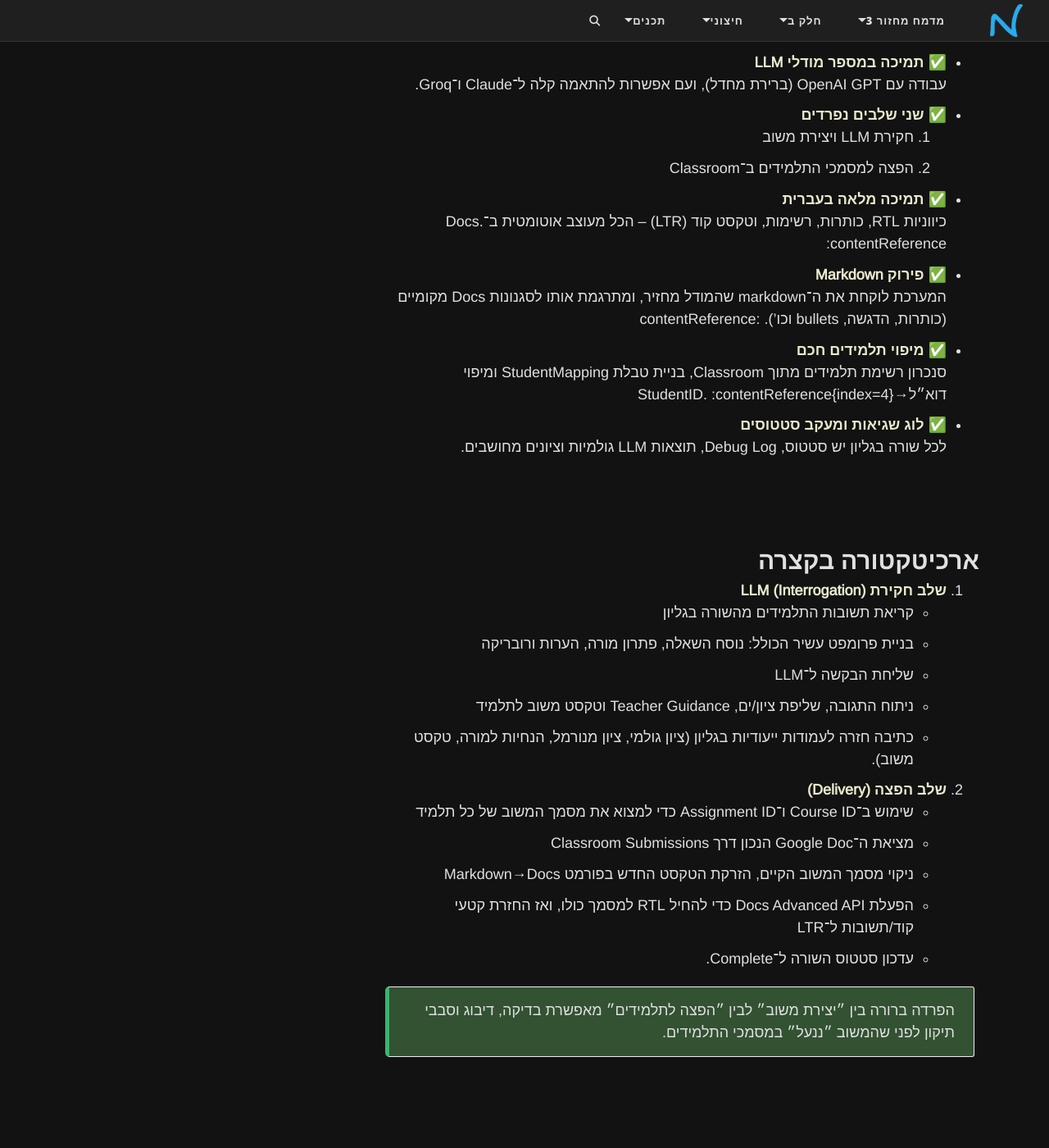
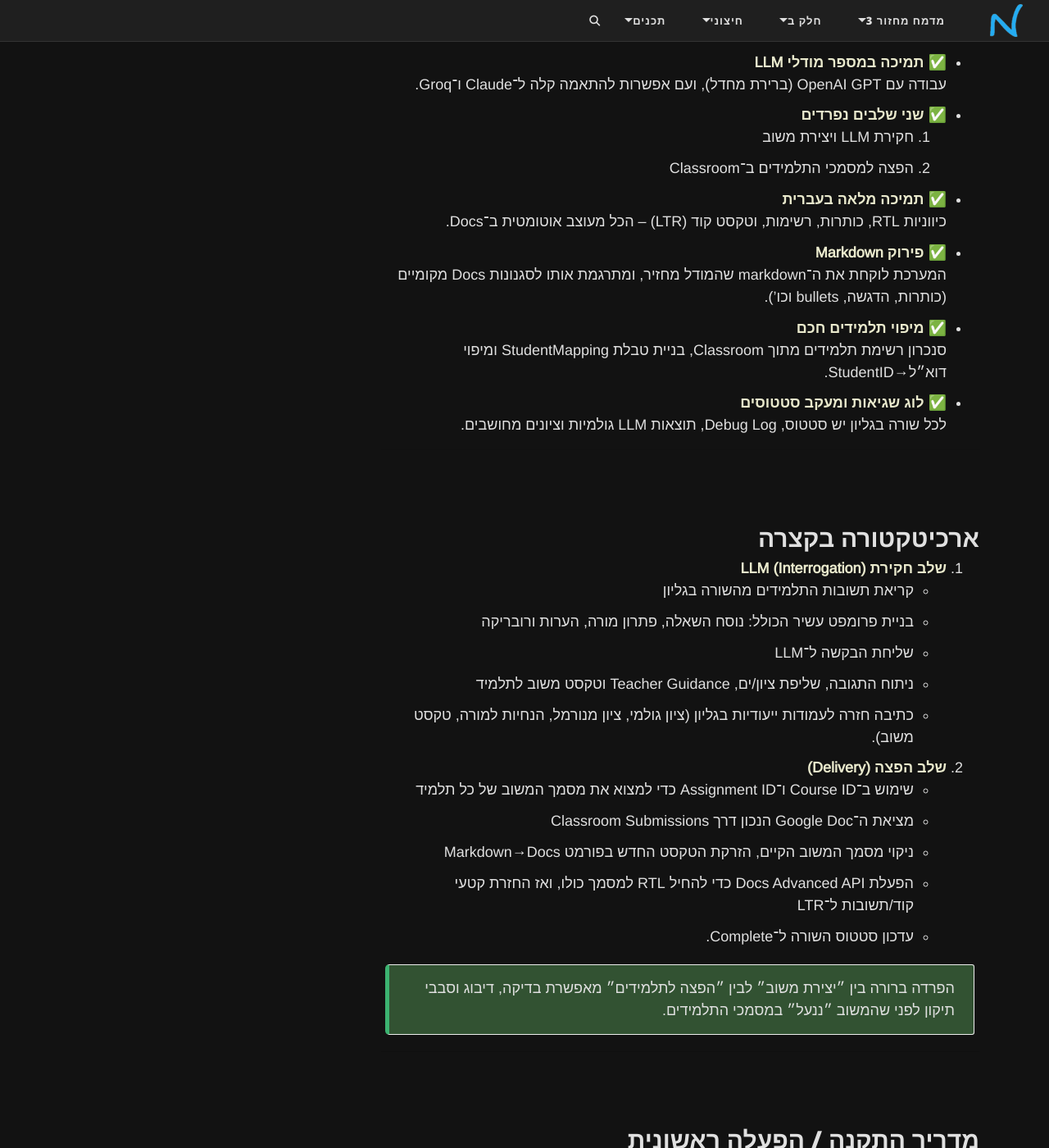
Before and after one commit to 3strategy/BeautifulYesodot, a Jekyll site: the page built from cs3/AutoGraderHe.md, in a window 1280 px wide and 1400 px high, scrolled down 580 px. Shown: the whole window at 82% size. Built offline with Jekyll 4.4.1, drawn with Linux system fonts in a browser that asks for light colours; comment, search, counter and statistics services are not loaded; some of the changed text lies outside the part shown.

Commit message:
עוד תיקון קליל

```diff
--- a/cs3/AutoGraderHe.md
+++ b/cs3/AutoGraderHe.md
@@ -24,11 +24,11 @@
   1. חקירת LLM ויצירת משוב
   2. הפצה למסמכי התלמידים ב־Classroom
 - ✅ **תמיכה מלאה בעברית**
-  כיווניות RTL, כותרות, רשימות, וטקסט קוד (LTR) – הכל מעוצב אוטומטית ב־Docs. :contentReference
+  כיווניות RTL, כותרות, רשימות, וטקסט קוד (LTR) – הכל מעוצב אוטומטית ב־Docs.
 - ✅ **פירוק Markdown**
-  המערכת לוקחת את ה־markdown שהמודל מחזיר, ומתרגמת אותו לסגנונות Docs מקומיים (כותרות, הדגשה, bullets וכו'). :contentReference
+  המערכת לוקחת את ה־markdown שהמודל מחזיר, ומתרגמת אותו לסגנונות Docs מקומיים (כותרות, הדגשה, bullets וכו').
 - ✅ **מיפוי תלמידים חכם**
-  סנכרון רשימת תלמידים מתוך Classroom, בניית טבלת StudentMapping ומיפוי דוא״ל→StudentID. :contentReference{index=4}
+  סנכרון רשימת תלמידים מתוך Classroom, בניית טבלת StudentMapping ומיפוי דוא״ל→StudentID.
 - ✅ **לוג שגיאות ומעקב סטטוסים**
   לכל שורה בגליון יש סטטוס, Debug Log, תוצאות LLM גולמיות וציונים מחושבים.
 
@@ -60,7 +60,7 @@
 ### שלב 1: יצירת מטלת Quiz ב־Google Classroom
 
 1. ב־**Google Classroom** צרו **Assignment** חדש.
-2. בחרו **Create → Quiz Assignment** – זה ייצור טופס Google Forms משויך. :contentReference[oaicite:7]{index=7}
+2. בחרו **Create → Quiz Assignment** – זה ייצור טופס Google Forms משויך.
 3. בכרטיסיית **Settings → Responses** בטופס –
 
    {: .box-warning}
```
